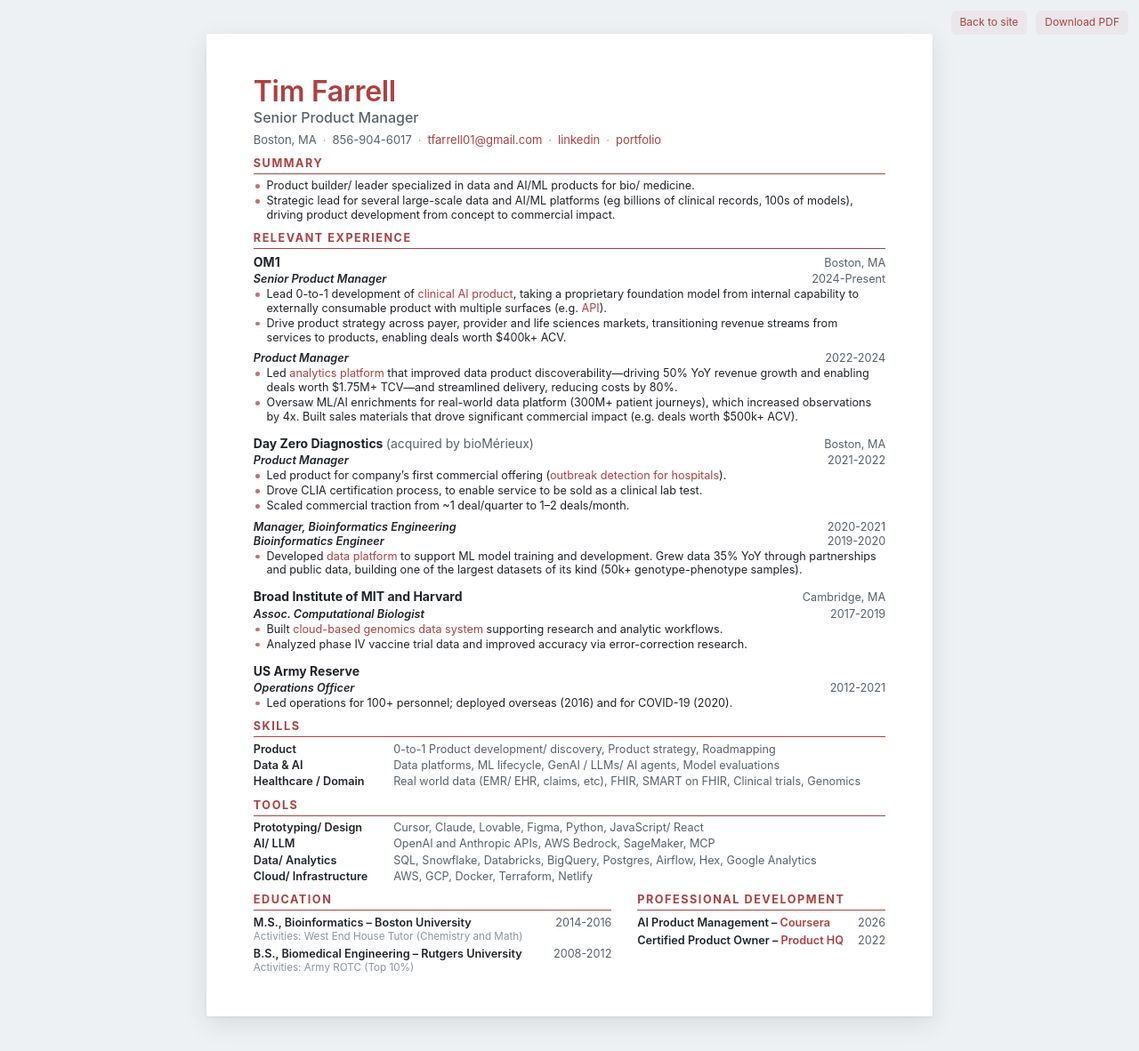
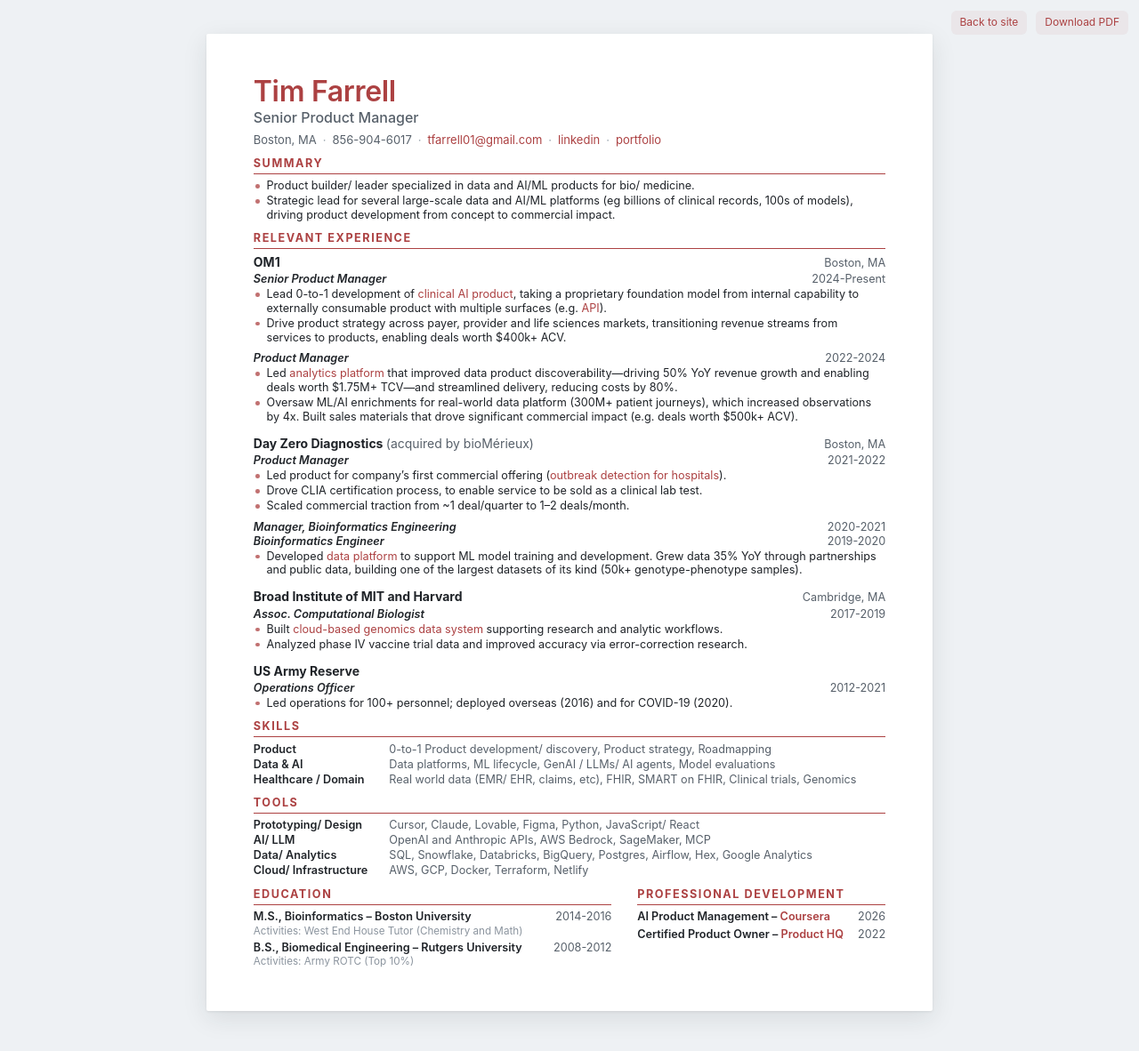
Before and after one commit to tmfarrell/tmfarrell.github.io, a Jekyll site: the page built from resume/index.html, in a window 1280 px wide. Shown: the whole page at 89% size. Built offline with Jekyll 4.4.1, drawn with Linux system fonts in a browser that asks for light colours.

Commit message:
resume: minor spacing + dt width tweak to restore 1-page PDF; update Tools layout kept
Co-authored-by: tmfarrell <tfarrell01@gmail.com>

```diff
--- a/resume/index.html
+++ b/resume/index.html
@@ -120,9 +120,9 @@ permalink: /resume/
   /* Skills / tools */
   dl.grid {
     display: grid;
-    grid-template-columns: 1.5in 1fr;
+    grid-template-columns: 1.45in 1fr;
     column-gap: 10pt;
-    row-gap: 2pt;
+    row-gap: 1pt;
   }
   dt { font-weight: 600; }
   dd { color: var(--muted); }
@@ -139,7 +139,7 @@ permalink: /resume/
   .entry .row .what { font-weight: 600; }
   .entry .sub-line { color: #8b949e; font-size: 8.75pt; margin-top: 0.5pt; }
 
-  @page { size: Letter; margin: 0.3in 0.5in; }
+  @page { size: Letter; margin: 0.28in 0.5in; }
   @media print {
     body { background: #fff; }
     .page { max-width: none; margin: 0; padding: 0; box-shadow: none; border-radius: 0; }
```
Also changed, not shown: 1 other file.
